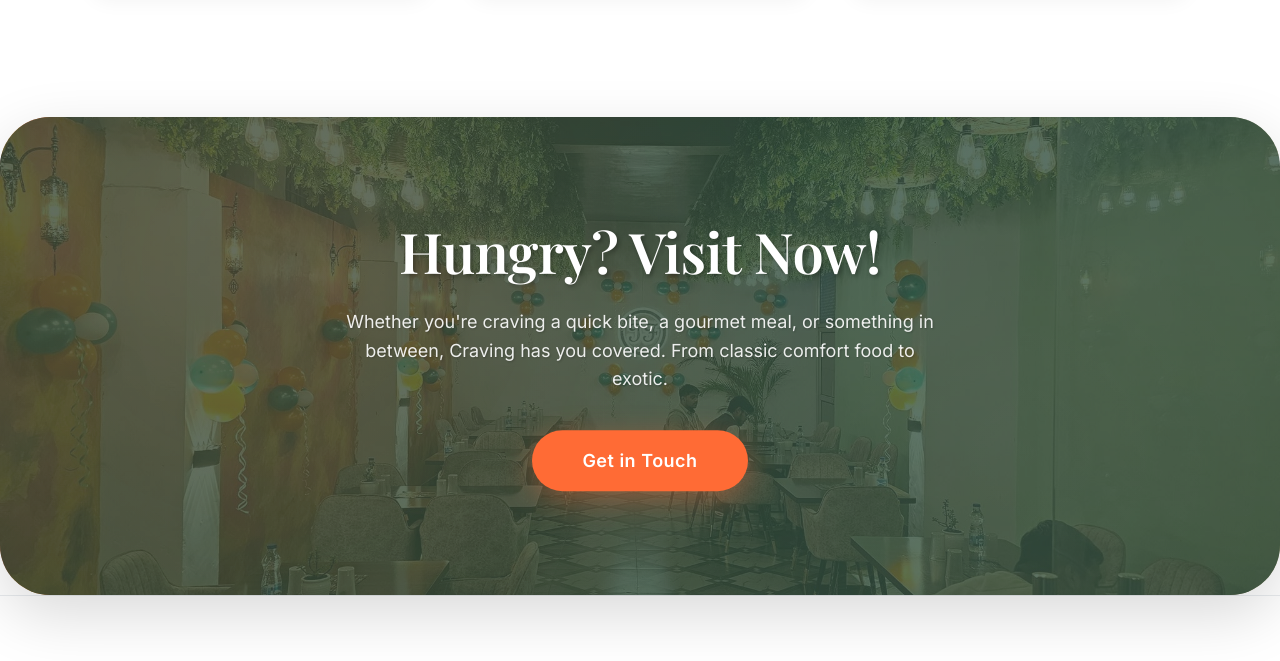
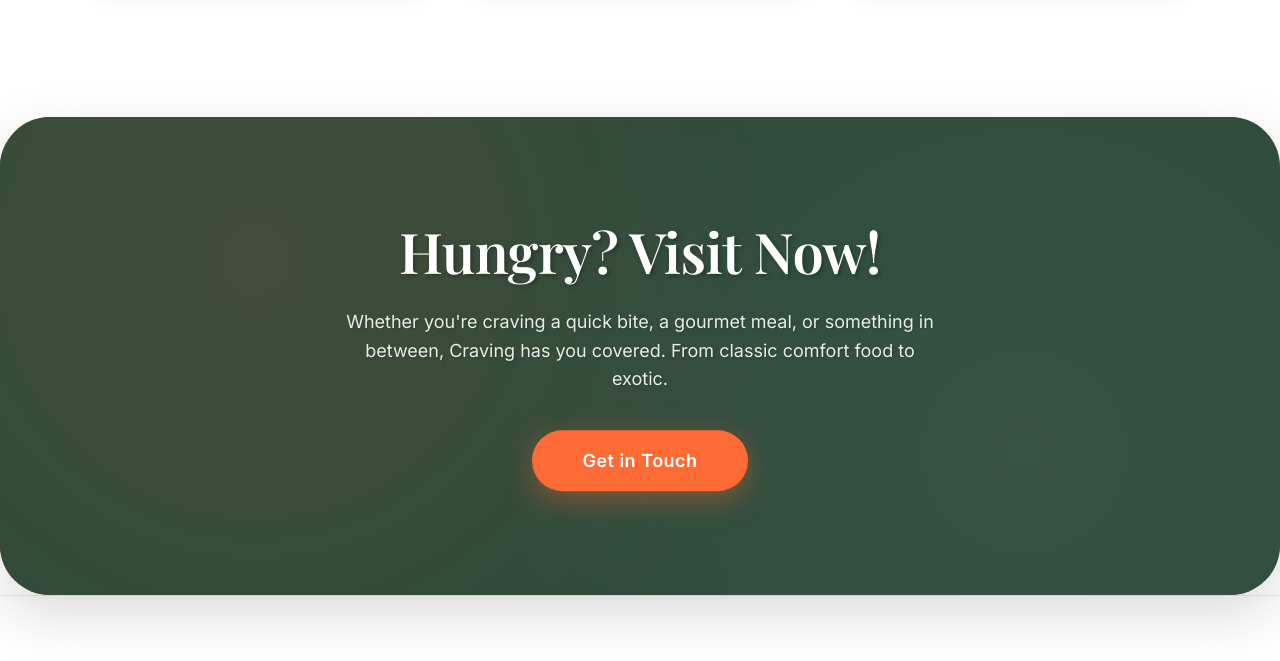
Before and after one commit to capstone-IITP/Tuning-Fork, a plain HTML site: page index.html in a window 1280 px wide. Shown: the part 7340-8001 px from the top of the page. Drawn offline with nearby package versions, Linux system fonts and the light colour scheme.

Commit message:
Merged latest changes

```diff
--- a/Css/style.css
+++ b/Css/style.css
@@ -2249,7 +2249,7 @@ header {
     left: 0;
     right: 0;
     bottom: 0;
-    background: rgba(45, 74, 58, 0.8);
+    background: #2D4A3A;
     z-index: 1;
 }
 
```
Also changed, not shown: 1 other file.
